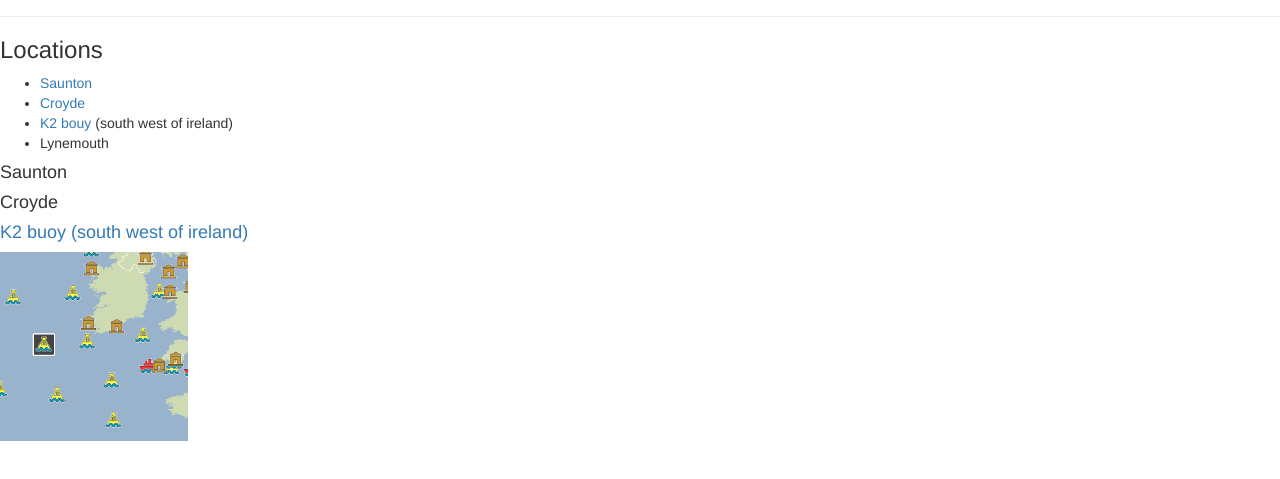
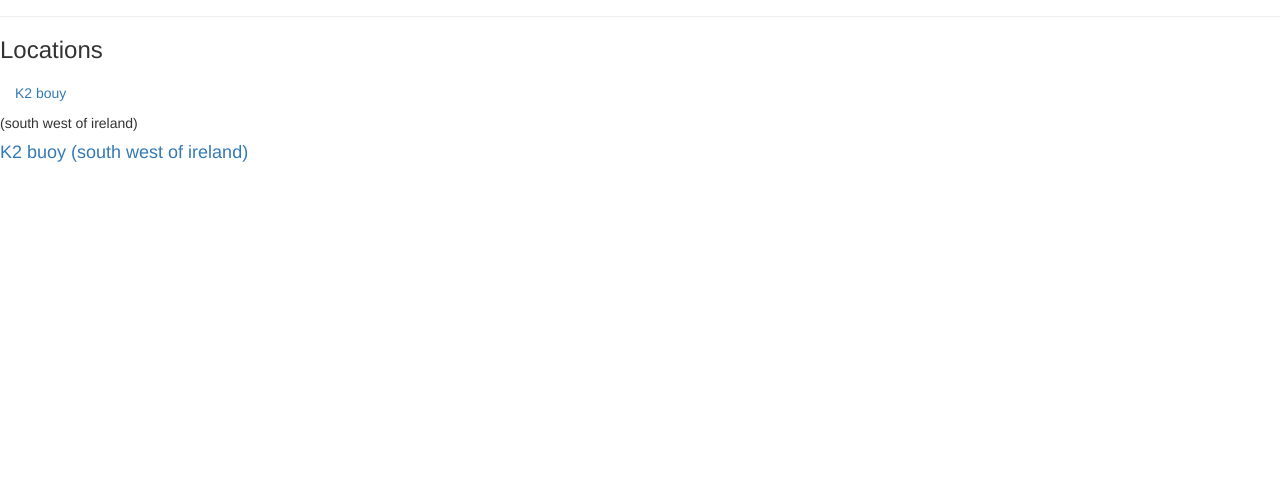
Before and after one commit to jeremy-brooks/scweb, a website: page index.html in a window 1280 px wide. Shown: the part 83-562 px from the top of the page. Drawn offline with nearby package versions, Linux system fonts and the light colour scheme; no server answers.

Commit message:
Updated deps and changed nav

```diff
--- a/index.html
+++ b/index.html
@@ -20,29 +20,13 @@
 </div>
 
 <h3>Locations</h3>
-<ul id="locations">
-    <li><a href="#saunton">Saunton</a></li>
-    <li><a href="#croyde">Croyde</a></li>
+<ul id="locations" class="nav nav-pills">
     <li><a href="#k2">K2 bouy</a> (south west of ireland)</li>
-    <li>Lynemouth</li>
 </ul>
-
-<a name="saunton"></a>
-<div id="saunton">
-    <h4>Saunton</h4>
-    <!--<iframe src="http://magicseaweed.com//Live-Saunton-Sands-Webcam/74/Embed/" width="780" height="439" frameborder="0"></iframe>-->
-</div>
-
-<a name="croyde"></a>
-<div id="croyde">
-    <h4>Croyde</h4>
-    <!--<iframe src="http://magicseaweed.com//Live-Croyde-Beach-Webcam/19/Embed/" width="780" height="439" frameborder="0"></iframe>-->
-</div>
 
 <a name="k2"><h4>K2 buoy (south west of ireland)</h4></a>
 <div id="k2" class="row">
-    <div class="col-md-2"><img src="images/K2-bouy.png" alt="image of K2 buoy location"></div>
-    <div id="k2chart" class="col-md-10" style="height:400px;"></div>
+    <div id="k2chart" class="col-md-12" style="height:400px;"></div>
 </div>
 
 </body>
--- a/package.json
+++ b/package.json
@@ -5,7 +5,8 @@
   "main": "index.js",
   "dependencies": {
     "bootstrap": "^3.3.6",
-    "highcharts": "^4.2.4"
+    "highcharts": "^4.2.4",
+    "jquery": "^2.2.3"
   },
   "devDependencies": {},
   "scripts": {
```
